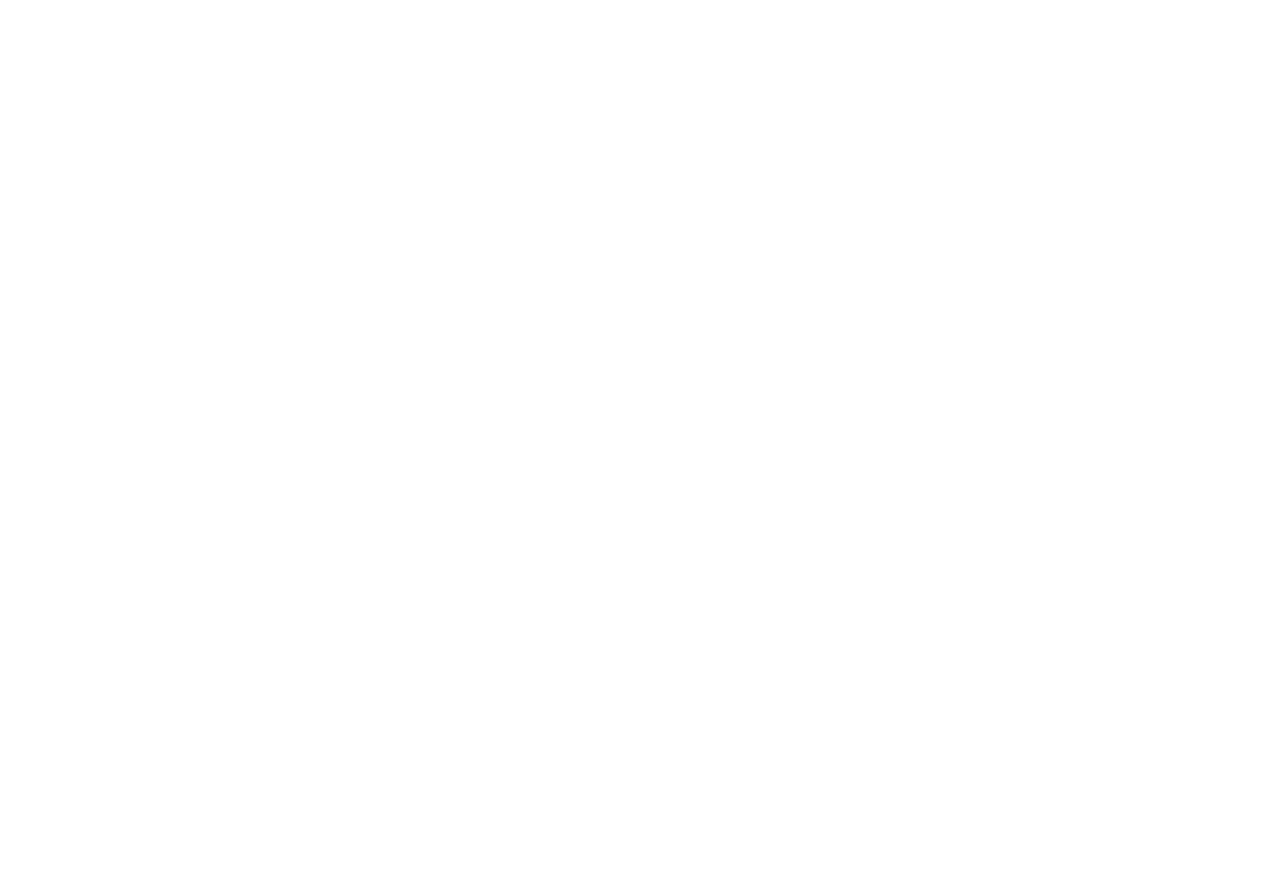
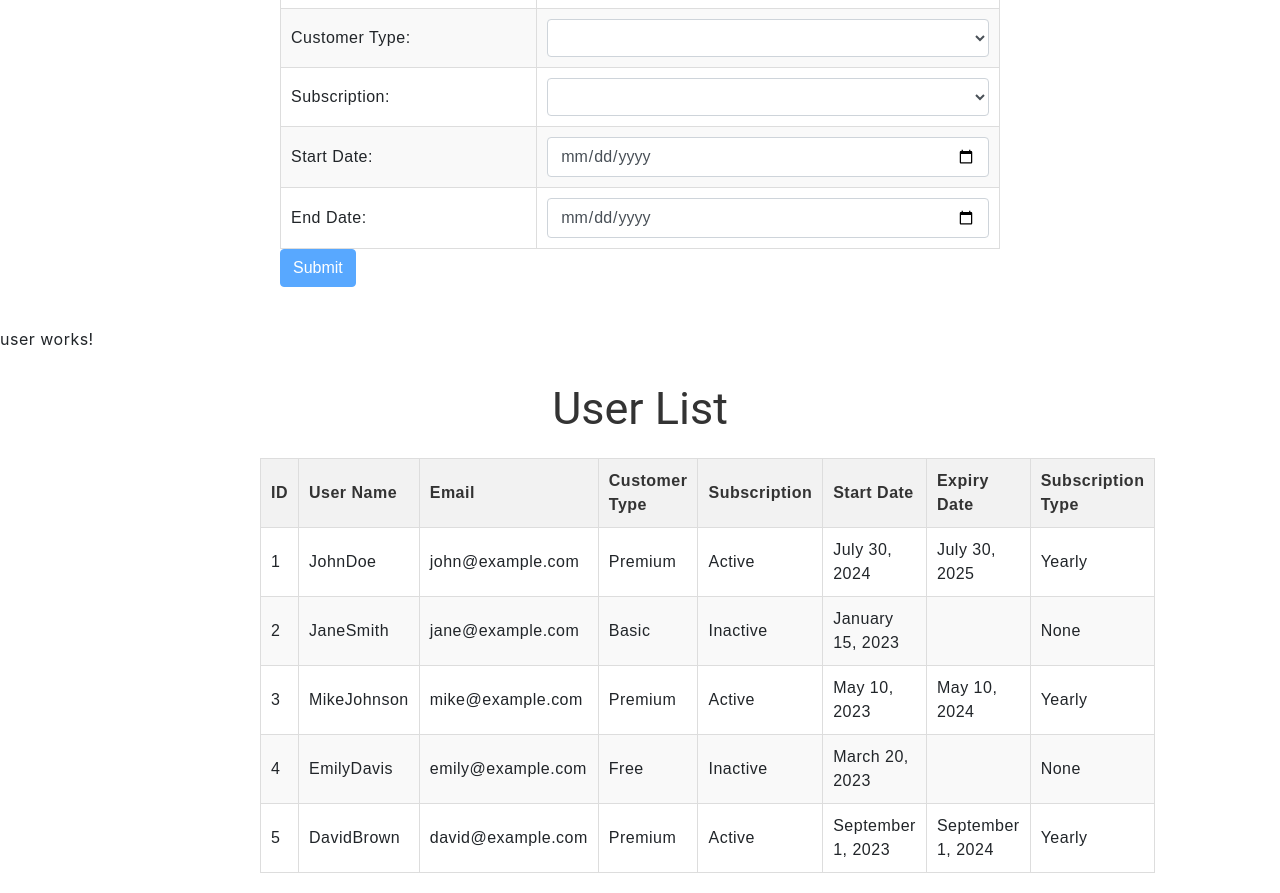
Before and after one commit to RanjaniJayapandian01/FAQ-Accordian, an Angular app in the folder AngularDemo_01/: page / in a window 1280 px wide. Shown: the part 3300-4193 px from the top of the page. Before the commit the page ends 2462 px from the top, so only its background shows below. Built offline with nearby package versions, Linux system fonts and the light colour scheme; a web font is replaced by a local one.

Commit message:
Dependency Injection P1

```diff
--- a/AngularDemo_01/src/app/Services/plant.service.ts
+++ b/AngularDemo_01/src/app/Services/plant.service.ts
@@ -11,8 +11,8 @@
   constructor() { }
   getUserPreferences(){
     this.userPreferencesList= [
-        {userId: 100, plant: new  Plant(1, "Lily", "Elegance in Every Petal: Discover the Beauty of Lilies.", "https://encrypted-tbn0.gstatic.com/images?q=tbn:ANd9GcQDKBl33h6X7SIGljJqmtrrk6SAvsNvK1inHA&s", 50.66, 4, 20, 0, "Herbs"), IsSaved: true},
-        {userId: 100, plant: new  Plant(4, "Aloe Vera", "Aloe Vera: Your skin’s best friend, nature’s healing blend!", "https://images.ctfassets.net/3s5io6mnxfqz/7nvW8423HBv19umqrGTNTT/0e2f0a3265ea538cad8510b2642caf42/AdobeStock_298307267_2.jpeg?w=828", 45, 4, 20, 13, "Medicinal Plants"), IsSaved: true}
+        {userId: 1, plant: new  Plant(1, "Lily", "Elegance in Every Petal: Discover the Beauty of Lilies.", "https://encrypted-tbn0.gstatic.com/images?q=tbn:ANd9GcQDKBl33h6X7SIGljJqmtrrk6SAvsNvK1inHA&s", 50.66, 4, 20, 0, "Herbs"), IsSaved: true},
+        {userId: 2, plant: new  Plant(4, "Aloe Vera", "Aloe Vera: Your skin’s best friend, nature’s healing blend!", "https://images.ctfassets.net/3s5io6mnxfqz/7nvW8423HBv19umqrGTNTT/0e2f0a3265ea538cad8510b2642caf42/AdobeStock_298307267_2.jpeg?w=828", 45, 4, 20, 13, "Medicinal Plants"), IsSaved: true}
     ]
     return this.userPreferencesList;
   }
--- /dev/null
+++ b/AngularDemo_01/src/app/Services/user.service.ts
@@ -0,0 +1,81 @@
+import { Injectable } from "@angular/core";
+import { UserProfile } from "../models/userProfile";
+
+@Injectable({
+    providedIn: 'root'
+})
+export class UserService{
+
+    private users: UserProfile[] ;
+    getUserList(){
+        this.users= [
+            {
+              id: 1,
+              userName: 'JohnDoe',
+              emailId: 'john@example.com',
+              password: 'password123',
+              customerType: 'Premium',
+              subscription: true,
+              startDate: new Date(),
+              endDate: new Date(new Date().setFullYear(new Date().getFullYear() + 1)),
+              subscriptionType: 'Yearly'
+
+            },
+            {
+              id: 2,
+              userName: 'JaneSmith',
+              emailId: 'jane@example.com',
+              password: 'securePass456',
+              customerType: 'Basic',
+              subscription: false,
+              startDate: new Date('2023-01-15'),
+              endDate: null,
+              subscriptionType: 'None'
+
+            },
+            {
+              id: 3,
+              userName: 'MikeJohnson',
+              emailId: 'mike@example.com',
+              password: 'mypassword789',
+              customerType: 'Premium',
+              subscription: true,
+              startDate: new Date('2023-05-10'),
+              endDate: new Date(new Date('2023-05-10').setFullYear(new Date('2023-05-10').getFullYear() + 1)),
+              subscriptionType: 'Yearly'
+
+            },
+            {
+              id: 4,
+              userName: 'EmilyDavis',
+              emailId: 'emily@example.com',
+              password: 'emily12345',
+              customerType: 'Free',
+              subscription: false,
+              startDate: new Date('2023-03-20'),
+              endDate: null,
+              subscriptionType: 'None'
+
+            },
+            {
+              id: 5,
+              userName: 'DavidBrown',
+              emailId: 'david@example.com',
+              password: 'david2023',
+              customerType: 'Premium',
+              subscription: true,
+              startDate: new Date('2023-09-01'),
+              endDate: new Date(new Date('2023-09-01').setFullYear(new Date('2023-09-01').getFullYear() + 1)),
+              subscriptionType: 'Yearly'
+
+            }
+        ];
+
+        return this.users;
+    }
+
+
+    AddUser(obj : UserProfile){
+        this.users.push(obj);
+    }
+}
--- a/AngularDemo_01/src/app/app.component.html
+++ b/AngularDemo_01/src/app/app.component.html
@@ -45,7 +45,8 @@
      <app-plant *ngIf="exerciseComponent.selectedPlant"   [exePlantComp]="exerciseComp"></app-plant>
      <app-cart [cartItems]="cartItemsFromApp" (changeCartData)="RemoveCartItems($event)" ></app-cart>
      <app-eform></app-eform>
-
+    <app-admin></app-admin>
+    <app-user></app-user>
       <!-- <app-blog-component></app-blog-component> -->
     </main>
 </body>
--- a/AngularDemo_01/src/app/app.module.ts
+++ b/AngularDemo_01/src/app/app.module.ts
@@ -34,6 +34,7 @@
 import { StyleComponent } from './CustomDirectives/template-style.directive';
 import { FaqAccordianComponent } from './faq-accordian/faq-accordian.component';
 import { UserComponent } from './user/user.component';
+import { AdminComponent } from './user/admin.component';
 @NgModule({
   declarations: [
     AppComponent,
@@ -62,7 +63,8 @@
     TemplateComponent,
     StyleComponent,
     FaqAccordianComponent,
-    UserComponent
+    UserComponent,
+    AdminComponent
   ],
   imports: [
     BrowserModule,
--- /dev/null
+++ b/AngularDemo_01/src/app/models/userProfile.ts
@@ -0,0 +1,27 @@
+import { userPreferences } from "./userPreferences";
+
+export class UserProfile{
+    id: number;
+    userName: string;
+    emailId: string;
+    password: string;
+    customerType: string;
+    startDate: Date;
+    endDate: Date;
+    subscription: boolean;
+    subscriptionType : string;
+
+
+    constructor( id: number,  userName : string,  emailId: string,  password: string,  customerType: string,  startDate: Date,  endDate: Date,   subscription: boolean,  subscriptionType: string) {
+        this.id=id;
+        this.userName=userName;
+        this.emailId=emailId;
+        this.password=password;
+        this.customerType=customerType;
+        this.startDate=startDate;
+        this.endDate=endDate;
+        this.subscription=subscription;
+        this.subscriptionType=subscriptionType;
+
+    }
+}
--- /dev/null
+++ b/AngularDemo_01/src/app/user/admin.component.ts
@@ -0,0 +1,188 @@
+import { Component } from "@angular/core";
+import { UserService } from "../Services/user.service";
+import { UserProfile } from "../models/userProfile";
+import { User } from "../products/user";
+
+@Component({
+    selector: 'app-admin',
+    template:`
+<div class="user-list">
+<h2>Admin Section</h2>
+  <h2>User List</h2>
+  <table>
+    <thead>
+      <tr>
+        <th>ID</th>
+        <th>User Name</th>
+        <th>Email</th>
+        <th>Customer Type</th>
+        <th>Subscription</th>
+        <th>Start Date</th>
+        <th>Expiry Date</th>
+        <th>Subscription Type</th>
+      </tr>
+    </thead>
+    <tbody>
+      <tr *ngFor="let user of users">
+        <td>{{ user.id }}</td>
+        <td>{{ user.userName }}</td>
+        <td>{{ user.emailId }}</td>
+        <td>{{ user.customerType }}</td>
+        <td>{{ user.subscription ? 'Active' : 'Inactive' }}</td>
+        <td>{{ user.startDate | date:'longDate' }}</td>
+        <td>{{ user.endDate | date:'longDate' }}</td>
+        <td>{{ user.subscriptionType }}</td>
+      </tr>
+    </tbody>
+  </table>
+  <div class="user-create">
+
+<form (ngSubmit)="CreateNewUser()" #userForm="ngForm">
+  <table>
+    <thead>
+      <tr>
+        <th colspan="2">User Form</th>
+      </tr>
+    </thead>
+    <tbody>
+      <tr>
+        <td>Name:</td>
+        <td>
+          <input type="text" class="form-control" [(ngModel)]="model.userName" name="name" required>
+        </td>
+      </tr>
+      <tr>
+        <td>EmailId:</td>
+        <td>
+          <input type="email" class="form-control" [(ngModel)]="model.emailId" name="emailId" required>
+        </td>
+      </tr>
+      <tr>
+        <td>Password:</td>
+        <td>
+          <input type="password" class="form-control" [(ngModel)]="model.password" name="password" required>
+        </td>
+      </tr>
+      <tr>
+        <td>Customer Type:</td>
+        <td>
+          <select id="custType" class="form-control" [(ngModel)]="model.customerType" name="customerType" required>
+            <option *ngFor="let c of custType" [value]="c">{{ c }}</option>
+          </select>
+        </td>
+      </tr>
+      <tr>
+        <td>Subscription:</td>
+        <td>
+          <select id="plan" class="form-control" [(ngModel)]="model.subscription" name="subscription" required>
+            <option *ngFor="let c of plan" [value]="c">{{ c }}</option>
+          </select>
+        </td>
+      </tr>
+      <tr>
+        <td>Start Date:</td>
+        <td>
+          <input type="date" class="form-control" [(ngModel)]="model.startDate" name="startDate" required>
+        </td>
+      </tr>
+      <tr>
+        <td>End Date:</td>
+        <td>
+          <input type="date" class="form-control" [(ngModel)]="model.endDate" name="endDate" required>
+        </td>
+      </tr>
+    </tbody>
+  </table>
+  <button type="submit" class="btn btn-primary" [disabled]="!userForm.valid">Submit</button>
+</form>
+
+
+  </div>
+</div>
+
+    `,
+    styles:`
+ .user-list {
+  max-width: 800px;
+  margin: 0 auto;
+  padding: 20px;
+  font-family: Arial, sans-serif;
+
+}
+  .user-create{
+    padding: 20px;
+    align-items: center;
+
+  }
+
+h2 {
+  text-align: center;
+  color: #333;
+}
+
+table {
+  width: 100%;
+  border-collapse: collapse;
+  margin-top: 20px;
+}
+
+th, td {
+  border: 1px solid #ddd;
+  padding: 10px;
+  text-align: left;
+}
+
+th {
+  background-color: #f2f2f2;
+  color: #333;
+}
+
+tbody tr:nth-child(even) {
+  background-color: #f9f9f9;
+}
+
+tbody tr:hover {
+  background-color: #f1f1f1;
+}
+
+    `
+})
+export class AdminComponent{
+
+    /**
+     *
+     */
+     users : UserProfile[]=[];
+     custType: string[] = ['Free', 'Basic', 'Premium'];
+     plan: string[] = ['Quarterly', 'Monthly', 'Yearly'];
+     model : any;
+    constructor(private userService: UserService) {
+        this.users= this.userService.getUserList();
+       // this.model  = new UserProfile((this.users && this.users.length >0) ? this.users.length+1 :  1 ,'','','','', new Date(),new Date(),false,'');
+       this.initializeModel();
+        console.log(this.users.length)      ;
+    }
+
+    initializeModel() {
+        this.model = new UserProfile(
+            this.getNextUserId(),
+            '',
+            '',
+            '',
+            '',
+            new Date(),
+            new Date(),
+            false,
+            ''
+        );
+    }
+    getNextUserId(): number {
+        // Generate next user ID based on current users
+        return this.users.length > 0 ? Math.max(...this.users.map(user => user.id)) + 1 : 1;
+    }
+    CreateNewUser(){
+        console.log("user created");
+        this.userService.AddUser(this.model);
+        this.initializeModel(); // Reinitialize model for the next user
+    }
+}
--- a/AngularDemo_01/src/app/user/user.component.css
+++ b/AngularDemo_01/src/app/user/user.component.css
@@ -0,0 +1,42 @@
+.user-list {
+    max-width: 800px;
+    margin: 0 auto;
+    padding: 20px;
+    font-family: Arial, sans-serif;
+
+  }
+    .user-create{
+      padding: 20px;
+      align-items: center;
+
+    }
+
+  h2 {
+    text-align: center;
+    color: #333;
+  }
+
+  table {
+    width: 100%;
+    border-collapse: collapse;
+    margin-top: 20px;
+  }
+
+  th, td {
+    border: 1px solid #ddd;
+    padding: 10px;
+    text-align: left;
+  }
+
+  th {
+    background-color: #f2f2f2;
+    color: #333;
+  }
+
+  tbody tr:nth-child(even) {
+    background-color: #f9f9f9;
+  }
+
+  tbody tr:hover {
+    background-color: #f1f1f1;
+  }
--- a/AngularDemo_01/src/app/user/user.component.html
+++ b/AngularDemo_01/src/app/user/user.component.html
@@ -1 +1,30 @@
 <p>user works!</p>
+<div class="user-list">
+    <h2>User List</h2>
+    <table>
+      <thead>
+        <tr>
+          <th>ID</th>
+          <th>User Name</th>
+          <th>Email</th>
+          <th>Customer Type</th>
+          <th>Subscription</th>
+          <th>Start Date</th>
+          <th>Expiry Date</th>
+          <th>Subscription Type</th>
+        </tr>
+      </thead>
+      <tbody>
+        <tr *ngFor="let user of users">
+          <td>{{ user.id }}</td>
+          <td>{{ user.userName }}</td>
+          <td>{{ user.emailId }}</td>
+          <td>{{ user.customerType }}</td>
+          <td>{{ user.subscription ? 'Active' : 'Inactive' }}</td>
+          <td>{{ user.startDate | date:'longDate' }}</td>
+          <td>{{ user.endDate | date:'longDate' }}</td>
+          <td>{{ user.subscriptionType }}</td>
+        </tr>
+      </tbody>
+    </table>
+</div>
```
Also changed, not shown: AngularDemo_01/src/app/user/user.component.ts (+8 -1 lines), 1 other file (tests, documents, lock files or other folders).
